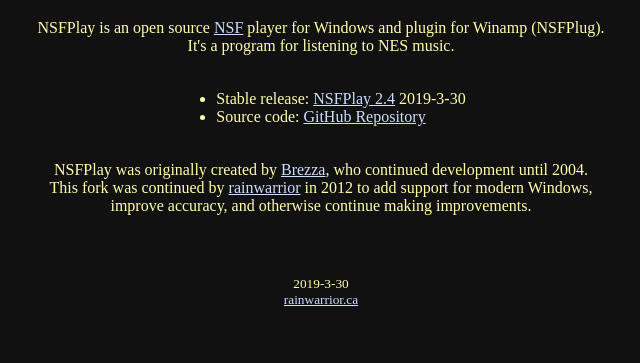
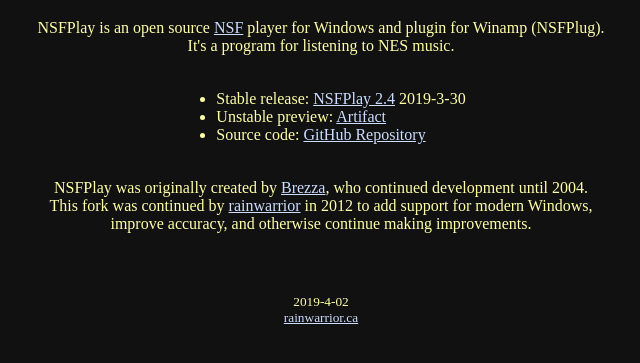
Before and after one commit to bbbradsmith/nsfplay, a plain HTML site: page docs/index.html in a window 1280 px wide. Shown: the part 61-424 px from the top of the page, without its empty margins (319-959 px from the left). Drawn offline with Linux system fonts and the light colour scheme.

Commit message:
unstable build link on website

```diff
--- a/docs/index.html
+++ b/docs/index.html
@@ -38,6 +38,7 @@ ul {
 
 <table align="center"><tr><td><ul>
 <li>Stable release: <a href="https://github.com/bbbradsmith/nsfplay/releases/tag/2.4">NSFPlay 2.4</a> 2019-3-30</li>
+<li>Unstable preview: <a href="https://ci.appveyor.com/project/bbbradsmith/nsfplay/build/artifacts">Artifact</a>
 <li>Source code: <a href="https://github.com/bbbradsmith/nsfplay">GitHub Repository</a></li>
 </ul></td></tr></table>
 
@@ -57,7 +58,7 @@ ul {
 <div class="bottom">
 <br/>
 <br/>
-<p>2019-3-30<br/>
+<p>2019-4-02<br/>
 <a href="http://rainwarrior.ca">rainwarrior.ca</a></p>
 </div>
 
```
